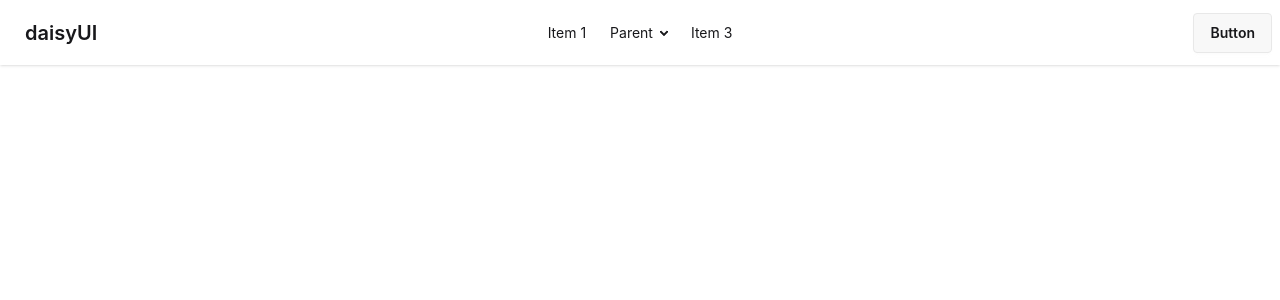
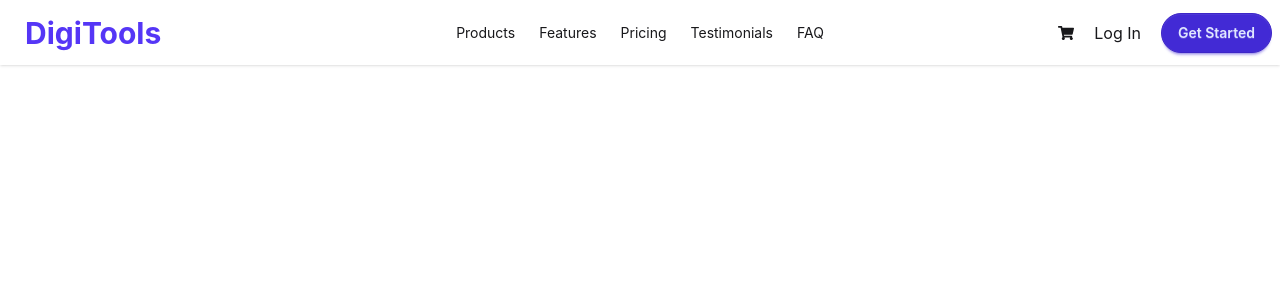
Before and after one commit to mohsin6862/Digi-tools, a React (Vite) app: page / in a window 1280 px wide. Shown: the top 300 px of the page. Built offline with nearby package versions, Linux system fonts and the light colour scheme.

Commit message:
Navbar added

```diff
--- a/src/App.jsx
+++ b/src/App.jsx
@@ -1,55 +1,15 @@
-import { useState } from 'react'
-import reactLogo from './assets/react.svg'
-import viteLogo from './assets/vite.svg'
-import heroImg from './assets/hero.png'
 import './App.css'
+import Navbar from './Components/Navbar/Navbar'
+import { ToastContainer } from 'react-toastify'
 
 function App() {
-  const [count, setCount] = useState(0)
 
   return (
     <>
-   <div className="navbar bg-base-100 shadow-sm">
-  <div className="navbar-start">
-    <div className="dropdown">
-      <div tabIndex={0} role="button" className="btn btn-ghost lg:hidden">
-        <svg xmlns="http://www.w3.org/2000/svg" className="h-5 w-5" fill="none" viewBox="0 0 24 24" stroke="currentColor"> <path strokeLinecap="round" strokeLinejoin="round" strokeWidth="2" d="M4 6h16M4 12h8m-8 6h16" /> </svg>
-      </div>
-      <ul
-        tabIndex="-1"
-        className="menu menu-sm dropdown-content bg-base-100 rounded-box z-1 mt-3 w-52 p-2 shadow">
-        <li><a>Item 1</a></li>
-        <li>
-          <a>Parent</a>
-          <ul className="p-2">
-            <li><a>Submenu 1</a></li>
-            <li><a>Submenu 2</a></li>
-          </ul>
-        </li>
-        <li><a>Item 3</a></li>
-      </ul>
-    </div>
-    <a className="btn btn-ghost text-xl">daisyUI</a>
-  </div>
-  <div className="navbar-center hidden lg:flex">
-    <ul className="menu menu-horizontal px-1">
-      <li><a>Item 1</a></li>
-      <li>
-        <details>
-          <summary>Parent</summary>
-          <ul className="p-2 bg-base-100 w-40 z-1">
-            <li><a>Submenu 1</a></li>
-            <li><a>Submenu 2</a></li>
-          </ul>
-        </details>
-      </li>
-      <li><a>Item 3</a></li>
-    </ul>
-  </div>
-  <div className="navbar-end">
-    <a className="btn">Button</a>
-  </div>
-</div>
+     <div className='max-w-7xl mx-auto'>
+      <Navbar></Navbar>
+     </div>
+     <ToastContainer></ToastContainer>
     </>
   )
 }
--- /dev/null
+++ b/src/Components/Navbar/Navbar.jsx
@@ -0,0 +1,42 @@
+import React from 'react';
+import { FaShoppingCart } from 'react-icons/fa';
+
+const Navbar = () => {
+    return (
+         <div className="navbar bg-base-100 shadow-sm ">
+  <div className="navbar-start ">
+    <div className="dropdown">
+      <div tabIndex={0} role="button" className="btn btn-ghost lg:hidden">
+        <svg xmlns="http://www.w3.org/2000/svg" className="h-5 w-5" fill="none" viewBox="0 0 24 24" stroke="currentColor"> <path strokeLinecap="round" strokeLinejoin="round" strokeWidth="2" d="M4 6h16M4 12h8m-8 6h16" /> </svg>
+      </div>
+      <ul
+        tabIndex="-1"
+        className="menu menu-sm dropdown-content bg-base-100 rounded-box z-1 mt-3 w-52 p-2 shadow">
+      <li><a>Products</a></li>
+      <li><a>Features</a></li>
+      <li><a>Pricing</a></li>
+      <li><a>Testimonials</a></li>
+      <li><a>FAQ</a></li>
+      </ul>
+    </div>
+    <a className="btn btn-ghost text-3xl text-[rgba(85,54,246,1)] font-bold">DigiTools</a>
+  </div>
+  <div className="navbar-center hidden lg:flex">
+    <ul className="menu menu-horizontal px-1">
+      <li><a>Products</a></li>
+      <li><a>Features</a></li>
+      <li><a>Pricing</a></li>
+      <li><a>Testimonials</a></li>
+      <li><a>FAQ</a></li>
+    </ul>
+  </div>
+  <div className="navbar-end space-x-5">
+    <FaShoppingCart></FaShoppingCart>
+     <a>Log In</a>
+    <a className="btn btn-primary rounded-3xl">Get Started</a>
+  </div>
+</div>
+    );
+};
+
+export default Navbar;
```
